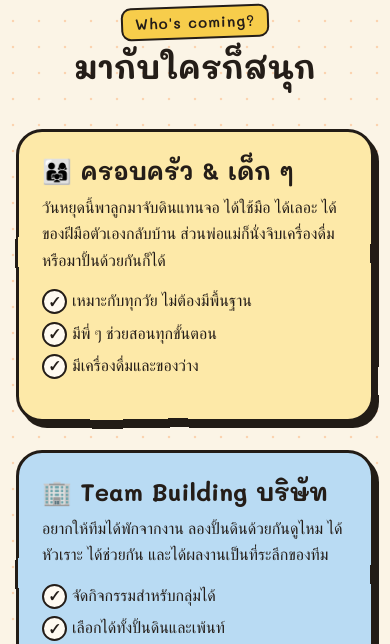
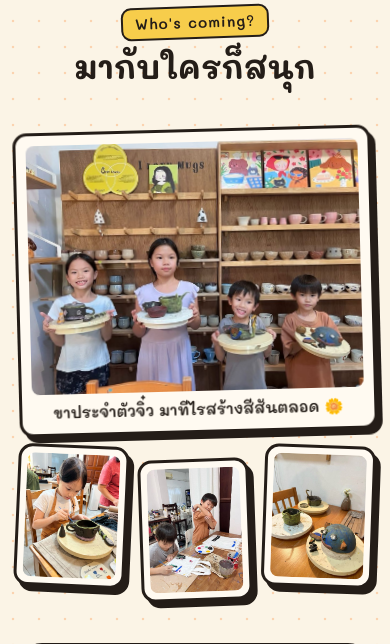
Before and after one commit to NuttaponVerja/jsweb, a plain HTML site: page index.html in a window 390 px wide. Shown: the part 4360-5004 px from the top of the page. Drawn offline with Linux system fonts and the light colour scheme; a web font is replaced by a local one.

Commit message:
Add kids photo collage to the who's-coming section
Co-Authored-By: Claude Opus 5.5 <noreply@anthropic.com>
Claude-Session: https://claude.ai/code/session_01YRCCiA7UDJ4yZr3GcmQxsQ

```diff
--- a/index.html
+++ b/index.html
@@ -165,6 +165,16 @@
         <h2>มากับใครก็สนุก</h2>
       </div>
 
+      <div class="kids">
+        <figure class="photo kids-big">
+          <img src="images/kids-group.jpg" alt="เด็ก ๆ สี่คนถือแป้นหมุนที่มีงานปั้นของตัวเอง ยืนหน้าชั้นวางแก้วเซรามิก" width="1200" height="900" loading="lazy">
+          <figcaption>ขาประจำตัวจิ๋ว มาทีไรสร้างสีสันตลอด 🌼</figcaption>
+        </figure>
+        <figure class="photo kids-sm k1"><img src="images/kids-painting.jpg" alt="เด็กผู้หญิงตั้งใจระบายสีกาน้ำชาดินที่ปั้นเอง" width="700" height="933" loading="lazy"><figcaption>ตั้งใจสุด ๆ</figcaption></figure>
+        <figure class="photo kids-sm k2"><img src="images/kids-totebag.jpg" alt="เด็กผู้ชายสองคนเพ้นท์ถุงผ้า คนหนึ่งเผลอทาสีบนแขนตัวเอง" width="700" height="933" loading="lazy"><figcaption>เพ้นท์ถุงผ้า (และแขน!)</figcaption></figure>
+        <figure class="photo kids-sm k3"><img src="images/kids-pieces.jpg" alt="งานปั้นของเด็ก ๆ ชามสีเขียวและโดมสีน้ำเงินมีหน้าตา วางบนแป้นหมุน" width="700" height="933" loading="lazy"><figcaption>ปล่อยจินตนาการเต็มที่</figcaption></figure>
+      </div>
+
       <div class="group-grid">
         <article class="group g-family">
           <h3>👨‍👩‍👧 ครอบครัว & เด็ก ๆ</h3>
--- a/styles.css
+++ b/styles.css
@@ -214,6 +214,17 @@ h2 { font-size: clamp(32px, 4.5vw, 50px); font-weight: 700; }
 .tile-wide h3 { font-size: 28px; }
 
 /* ---------- groups ---------- */
+.kids {
+  display: grid; grid-template-columns: 1.6fr 1fr 1fr 1fr; gap: 22px; align-items: center;
+  margin: 0 auto 56px;
+}
+.kids-big { transform: rotate(-1.5deg); }
+.kids .kids-sm img { aspect-ratio: 3 / 4; }
+.kids .k1 { transform: rotate(2.5deg); }
+.kids .k2 { transform: rotate(-2deg) translateY(14px); }
+.kids .k3 { transform: rotate(2deg); }
+.kids .photo { transition: transform .25s cubic-bezier(.3, 1.6, .5, 1); }
+.kids .photo:hover { transform: rotate(0) scale(1.04); z-index: 2; }
 .group-grid { display: grid; grid-template-columns: repeat(3, 1fr); gap: 28px; align-items: start; }
 .group { position: relative; padding: 28px 26px; border-radius: 26px; }
 .group h3 { font-size: 24px; margin-bottom: 8px; }
@@ -391,6 +402,8 @@ h2 { font-size: clamp(32px, 4.5vw, 50px); font-weight: 700; }
   .g-team { transform: none; }
   .study-intro { grid-template-columns: 1fr; }
   .shelf { grid-template-columns: repeat(3, 1fr); }
+  .kids { grid-template-columns: repeat(3, 1fr); }
+  .kids-big { grid-column: 1 / -1; }
 }
 @media (max-width: 640px) {
   body { font-size: 16px; }
@@ -404,6 +417,9 @@ h2 { font-size: clamp(32px, 4.5vw, 50px); font-weight: 700; }
   .strip { grid-auto-columns: 78%; }
   .strip-portrait { grid-auto-columns: 62%; }
   .shelf { grid-template-columns: repeat(2, 1fr); gap: 40px 16px; }
+  .kids { gap: 12px; }
+  .kids-sm figcaption { display: none; }
+  .kids .kids-sm { padding: 6px; }
   .round-chips li { font-size: 16px; }
   .topics { padding: 22px 20px 18px; }
 }
```
Also changed, not shown: images/kids-group.jpg (added), images/kids-painting.jpg (added), images/kids-pieces.jpg (added), images/kids-totebag.jpg (added).
